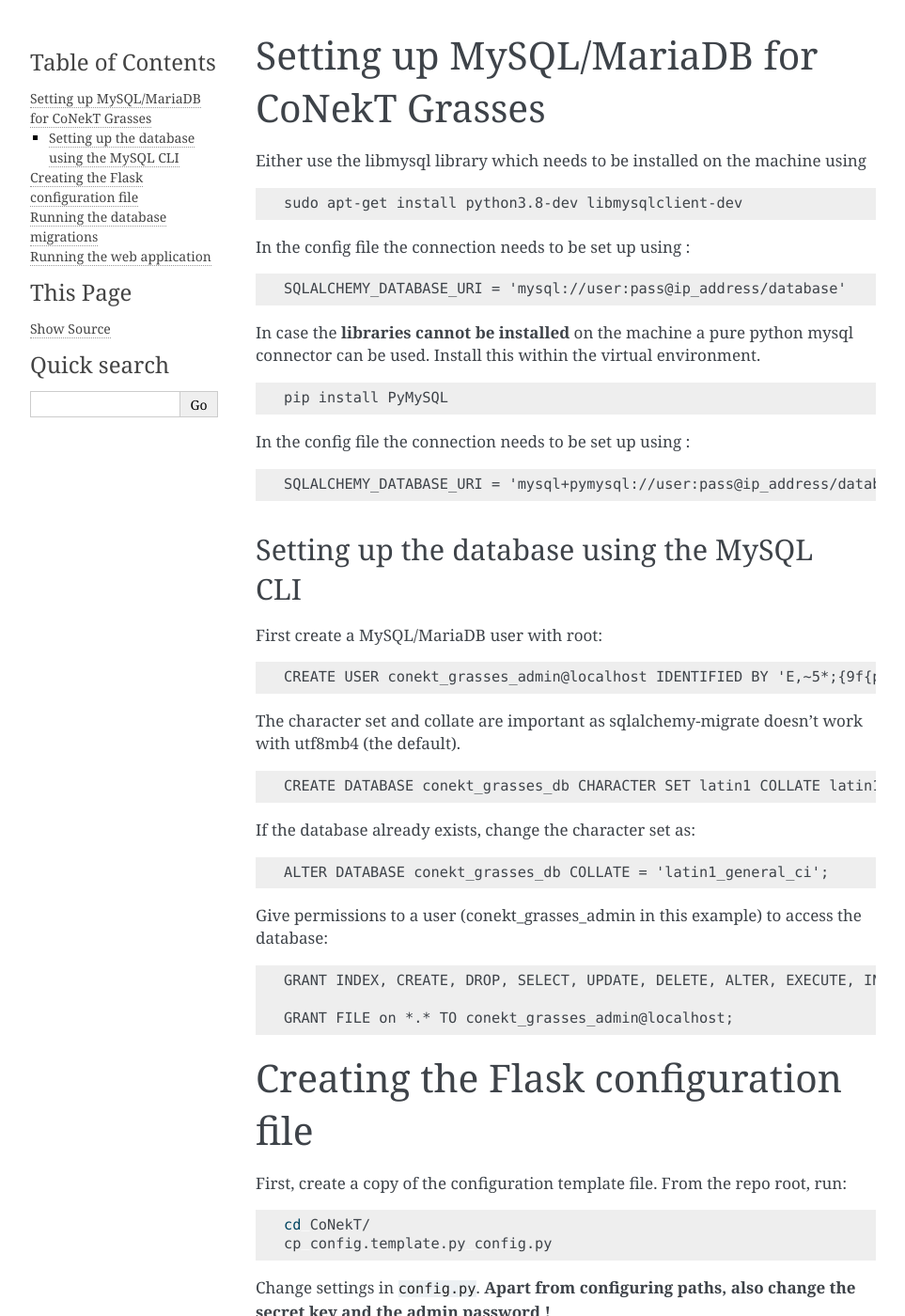
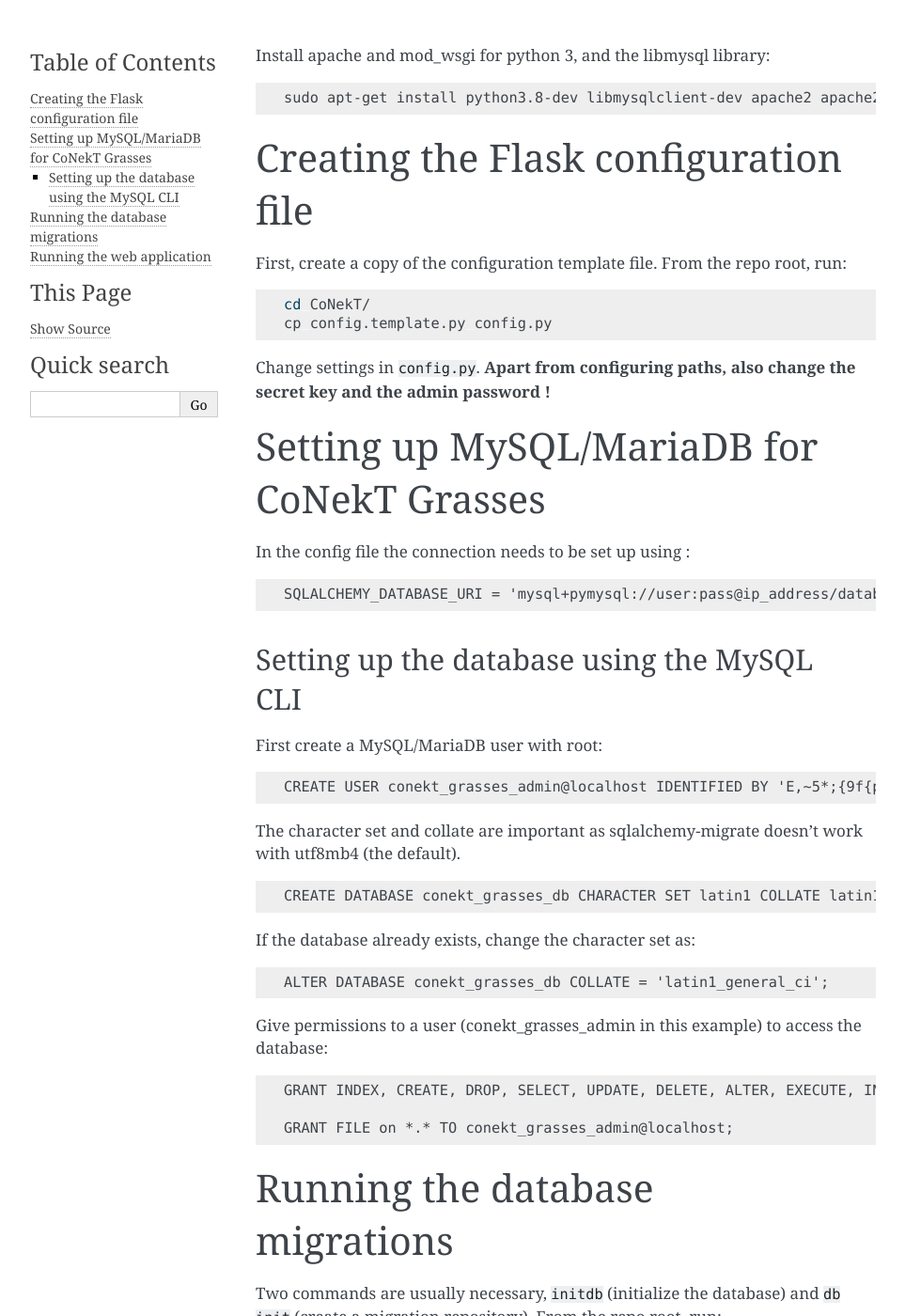
Before and after one commit to labbces/conekt_grasses, a Sphinx documentation site: the page built from CoNekT/docs/source/connect_mysql.md, in a window 1280 px wide and 1400 px high. Shown: the whole window at 94% size, without its empty margins (148-1111 px from the left). Built offline with Sphinx 7.4.7, drawn with Linux system fonts in a browser that asks for light colours.

Commit message:
Updated documentation

````diff
--- a/CoNekT/docs/source/connect_mysql.md
+++ b/CoNekT/docs/source/connect_mysql.md
@@ -1,17 +1,20 @@
-# Setting up MySQL/MariaDB for CoNekT Grasses
+Install apache and mod_wsgi for python 3, and the libmysql library:
 
-Either use the libmysql library which needs to be installed on the machine using
+    sudo apt-get install python3.8-dev libmysqlclient-dev apache2 apache2-dev libapache2-mod-wsgi-py3
 
-    sudo apt-get install python3.8-dev libmysqlclient-dev
+# Creating the Flask configuration file
 
-In the config file the connection needs to be set up using :
+First, create a copy of the configuration template file. From the repo root, run:
 
-    SQLALCHEMY_DATABASE_URI = 'mysql://user:pass@ip_address/database'
+```bash
+cd CoNekT/
+cp config.template.py config.py
+```
+
+Change settings in `config.py`. **Apart from configuring paths, also change the secret key and the admin password !**
 
 
-In case the **libraries cannot be installed** on the machine a pure python mysql connector can be used. Install this within the virtual environment.
-
-    pip install PyMySQL
+# Setting up MySQL/MariaDB for CoNekT Grasses
 
 In the config file the connection needs to be set up using :
 
@@ -38,16 +41,6 @@
 
     GRANT FILE on *.* TO conekt_grasses_admin@localhost;
 
-# Creating the Flask configuration file
-
-First, create a copy of the configuration template file. From the repo root, run:
-
-```bash
-cd CoNekT/
-cp config.template.py config.py
-```
-
-Change settings in `config.py`. **Apart from configuring paths, also change the secret key and the admin password !**
 
 # Running the database migrations
 
````
Also changed, not shown: CoNekT/docs/source/apache_wsgi.md (+0 -4 lines).
